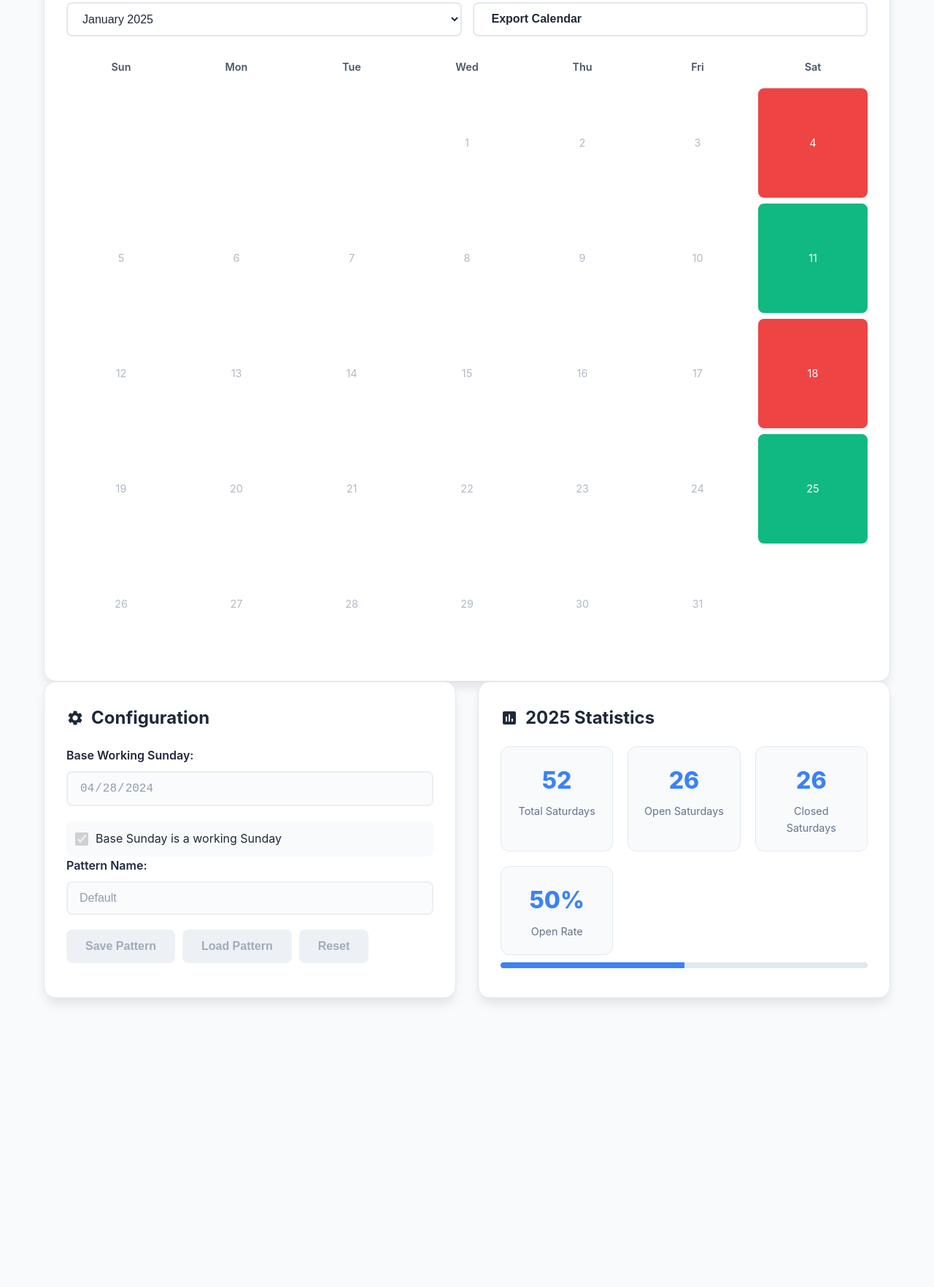
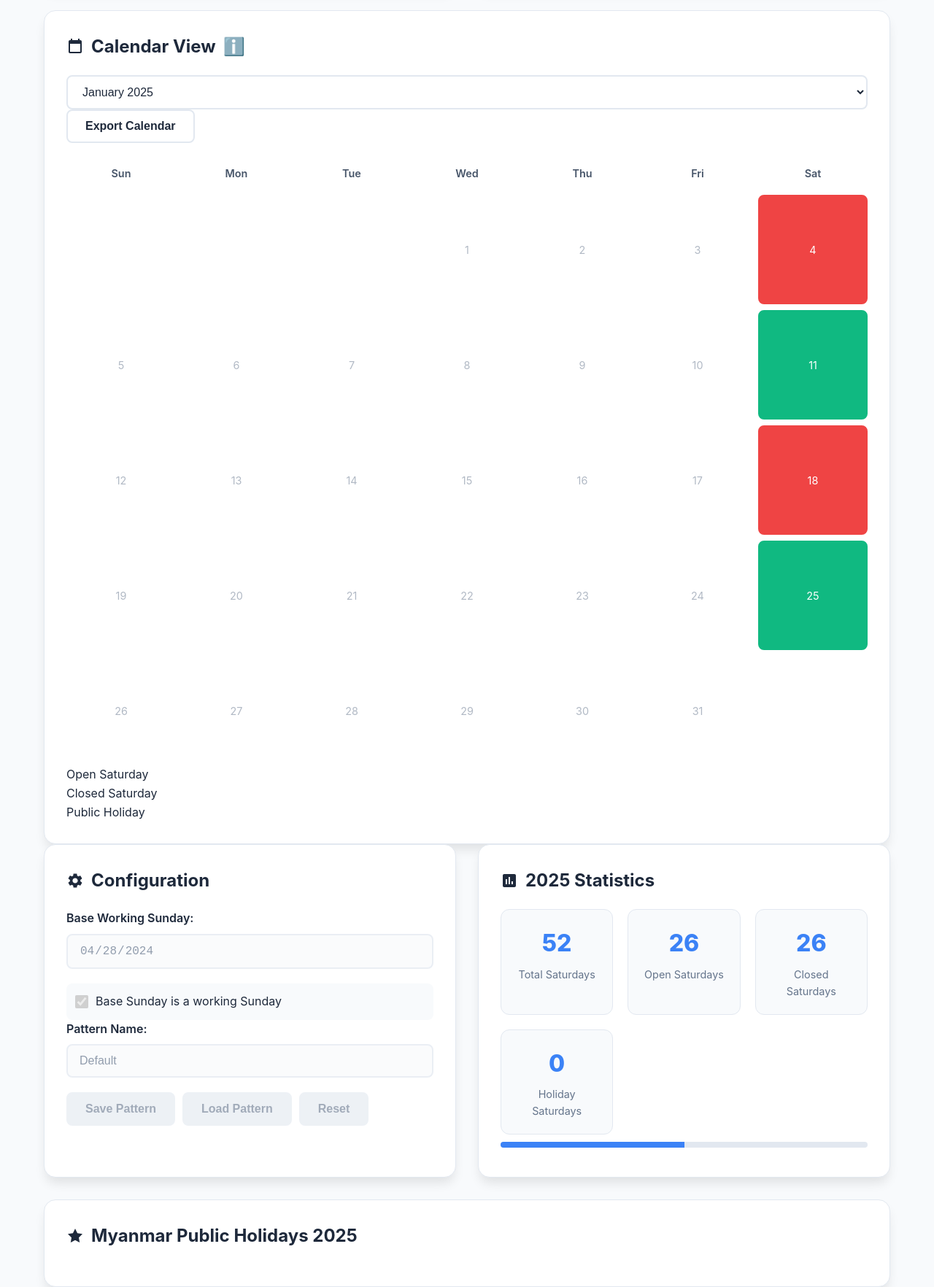
Before and after one commit to myat-kyaw-thu/is_this_saturday_closed, a plain HTML site: page index.html in a window 1280 px wide. Shown: the part 755-2519 px from the top of the page at 73% size. Before the commit the page ends 2153 px from the top, so only its background shows below. Drawn offline with Linux system fonts and the light colour scheme.

Commit message:
Fix the Calendar OverFlowing Problem and add the new features which is calcualte with myanmar public holidays

```diff
--- a/index.html
+++ b/index.html
@@ -60,6 +60,14 @@
                 <div id="currentDateInfo" class="alert info"></div>
 
                 <div class="form-group">
+                    <label for="countrySelect">Country:</label>
+                    <select id="countrySelect">
+                        <option value="myanmar" selected>Myanmar</option>
+                        <option value="general" disabled>Other Countries (Coming Soon)</option>
+                    </select>
+                </div>
+
+                <div class="form-group">
                     <label for="monthSelect">Select Month:</label>
                     <select id="monthSelect">
                         <option value="">All Months</option>
@@ -110,21 +118,22 @@
                     <div class="status-label" id="statusLabel">SELECT DATE</div>
                     <div class="status-explanation" id="statusExplanation">Please select a Saturday to check its status</div>
                     <div class="status-details" id="statusDetails"></div>
+                    <div class="holiday-info" id="holidayInfo"></div>
                 </div>
             </div>
         </div>
 
         <!-- Calendar View -->
-        <div class="card">
+        <div class="card calendar-card">
             <div class="card-title">
                 <svg class="icon" viewBox="0 0 24 24">
                     <path d="M19 3h-1V1h-2v2H8V1H6v2H5c-1.11 0-1.99.9-1.99 2L3 19c0 1.1.89 2 2 2h14c1.1 0 2-.9 2-2V5c0-1.1-.9-2-2-2zm0 16H5V8h14v11z"/>
                 </svg>
                 Calendar View
-                <span class="tooltip" data-tooltip="Click on any Saturday to check its status">ℹ️</span>
+                <span class="tooltip" data-tooltip="Click on any Saturday to check its status. Red = Open, Green = Closed">ℹ️</span>
             </div>
 
-            <div class="form-row">
+            <div class="calendar-controls">
                 <select id="calendarMonth">
                     <option value="0">January 2025</option>
                     <option value="1">February 2025</option>
@@ -142,7 +151,22 @@
                 <button class="button secondary" id="exportBtn">Export Calendar</button>
             </div>
 
-            <div id="calendarContainer"></div>
+            <div id="calendarContainer" class="calendar-wrapper"></div>
+
+            <div class="calendar-legend">
+                <div class="legend-item">
+                    <div class="legend-color open"></div>
+                    <span>Open Saturday</span>
+                </div>
+                <div class="legend-item">
+                    <div class="legend-color closed"></div>
+                    <span>Closed Saturday</span>
+                </div>
+                <div class="legend-item">
+                    <div class="legend-color holiday"></div>
+                    <span>Public Holiday</span>
+                </div>
+            </div>
         </div>
 
         <!-- Configuration & Statistics -->
@@ -199,8 +223,8 @@
                         <div class="stat-label">Closed Saturdays</div>
                     </div>
                     <div class="stat-card">
-                        <div class="stat-number" id="openPercentage">50%</div>
-                        <div class="stat-label">Open Rate</div>
+                        <div class="stat-number" id="holidaySaturdays">0</div>
+                        <div class="stat-label">Holiday Saturdays</div>
                     </div>
                 </div>
 
@@ -209,6 +233,17 @@
                 </div>
             </div>
         </div>
+
+        <!-- Holiday Information -->
+        <div class="card">
+            <div class="card-title">
+                <svg class="icon" viewBox="0 0 24 24">
+                    <path d="M12 2l3.09 6.26L22 9.27l-5 4.87 1.18 6.88L12 17.77l-6.18 3.25L7 14.14 2 9.27l6.91-1.01L12 2z"/>
+                </svg>
+                Myanmar Public Holidays 2025
+            </div>
+            <div id="holidayList" class="holiday-list"></div>
+        </div>
     </div>
 </body>
 </html>
```
